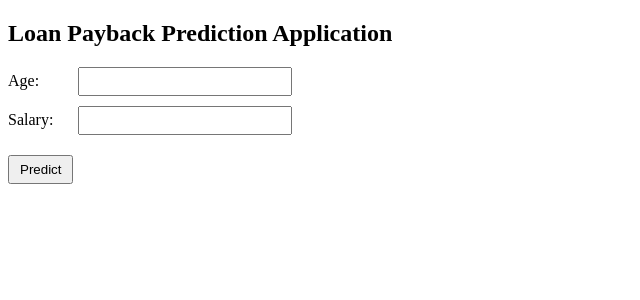
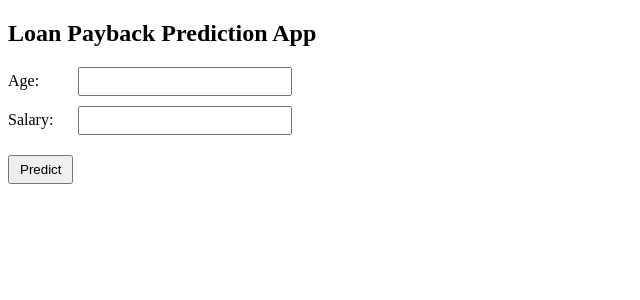
Before and after one commit to niringiyimanaelie/loan-prediction-app, a Flask app: page / in a window 1280 px wide. Shown: the top 300 px of the page, without its empty margins (0-640 px from the left). Run offline with Flask 3, Linux system fonts and the light colour scheme; parts of the project's set-up code (start-up, migrations or seed data) failed here and were passed over.

Commit message:
checking CI

```diff
--- a/templates/index.html
+++ b/templates/index.html
@@ -26,7 +26,7 @@
     </style>
 </head>
 <body>
-    <h2>Loan Payback Prediction Application</h2>
+    <h2>Loan Payback Prediction App</h2>
     <form action="/predict" method="POST">
         <div class="form-group">
             <label for="age">Age:</label>
```
